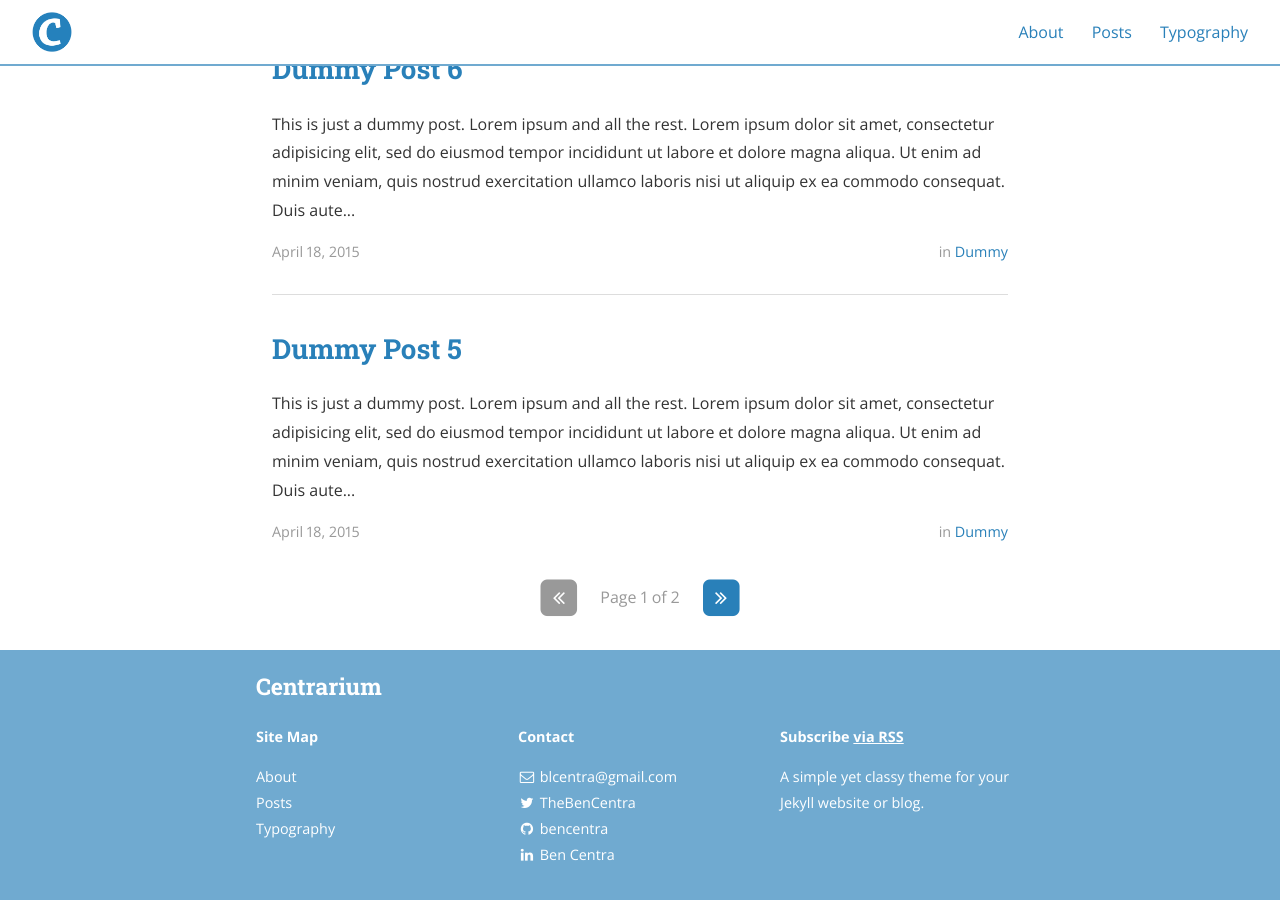
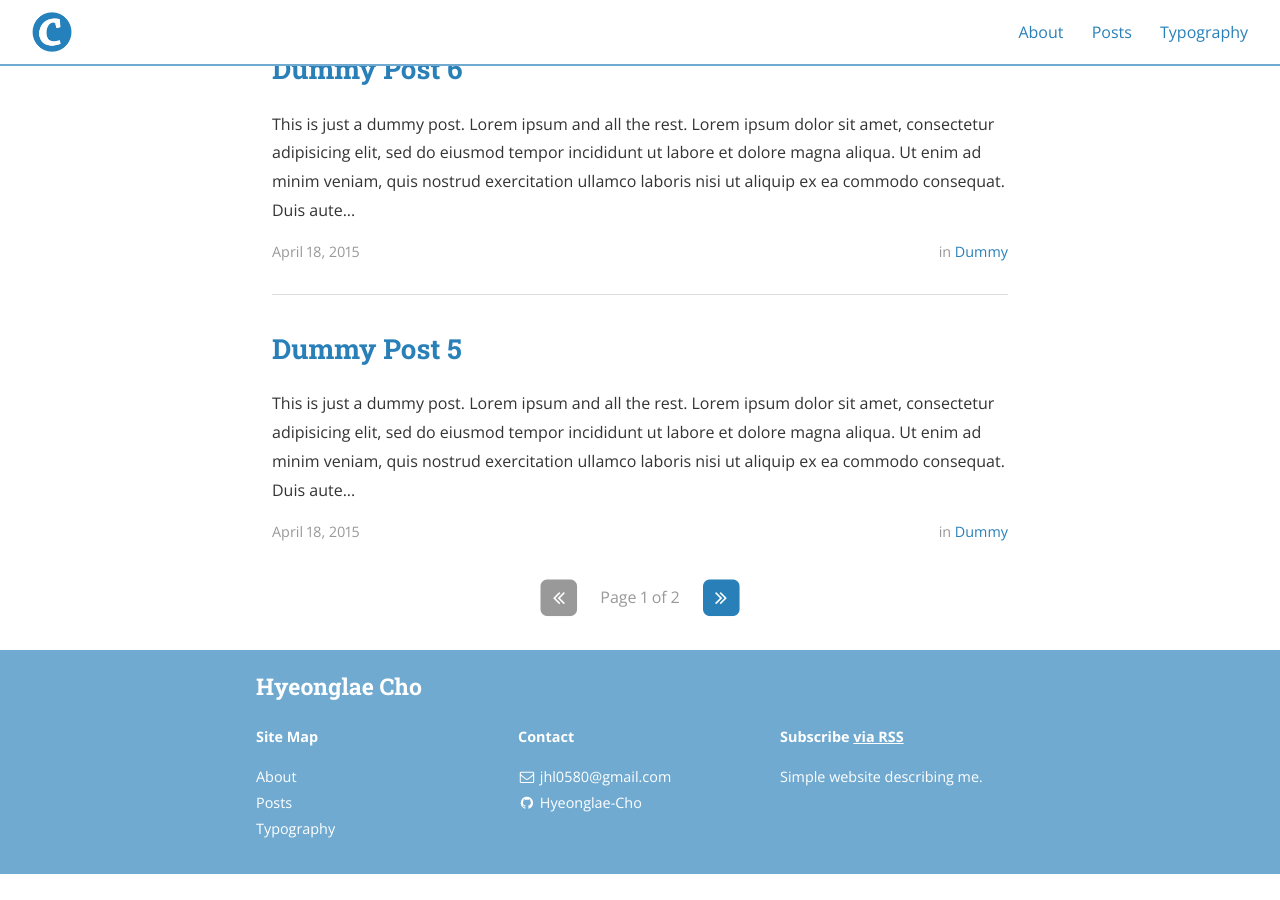
Before and after one commit to Hyeonglae-Cho/Hyeonglae-Cho.github.io, a Jekyll site: the page built from index.html, in a window 1280 px wide and 900 px high, scrolled down 1275 px. Built offline with Jekyll 4.4.1, drawn with Linux system fonts in a browser that asks for light colours; nearby versions of some CDN libraries; the list of posts is cut into pages by our own code; after the commit the page ends 2149 px from its top, so only the background shows below that; part of the change alters nothing that is shown; some of the changed text lies outside the part shown.

Commit message:
Update _config.yml

```diff
--- a/_config.yml
+++ b/_config.yml
@@ -3,23 +3,23 @@
 plugins:
   - jekyll-archives # Sorry, not GitHub pages friendly!
   - jekyll-sitemap
-  - jekyll-paginate-v2
+  - jekyll-paginate
 
 exclude:
   - "/vendor/"
 
 # Site settings
-title: Centrarium
-subtitle: "A simple yet classy theme for your Jekyll website or blog"
-email: blcentra@gmail.com
-name: Ben Centra
+title: Hyeonglae Cho
+subtitle: "Nice to meet you"
+email: jhl0580@gmail.com
+name: Hyeonglae Cho
 description: >
-  A simple yet classy theme for your Jekyll website or blog.
+  Simple website describing me.
 # Base URL of site (i.e. /blog). It should always start with a slash,
 # and never end with a slash. Set it to a blank value if hosting at the
 # root of your server.
 baseurl: "" # the subpath of your site, e.g. /blog/
-url: "" # the base hostname & protocol for your site
+url: "https://hyeonglae-cho.github.io/" # the base hostname & protocol for your site
 cover: "/assets/header_image.jpg"
 logo: "/assets/logo.png"
 
@@ -30,11 +30,13 @@ highlightjs_theme: "monokai-sublime"
 
 # Pagination Settings
 # https://github.com/sverrirs/jekyll-paginate-v2/blob/master/README-GENERATOR.md#site-configuration
-pagination:
-  enabled: true
-  per_page: 5
-  permalink: "/page/:num/"
-  sort_reverse: true
+#pagination:
+#  enabled: true
+#  per_page: 5
+#  permalink: "/page/:num/"
+#  sort_reverse: true
+
+paginate: 5
 
 # Archive settings (see https://github.com/jekyll/jekyll-archives/)
 jekyll-archives:
@@ -76,117 +78,35 @@ descriptions:
 #     desc: Follow me on Twitter            # Description to display as link title, etc
 #     share: true                           # Include in the "Share" section of posts
 social:
-  - name: Twitter
-    icon: twitter
-    username: TheBenCentra
-    url: https://twitter.com/TheBenCentra
-    desc: Follow me on Twitter
-    share: true
+#  - name: Twitter
+#    icon: twitter
+#    username: TheBenCentra
+#    url: https://twitter.com/TheBenCentra
+#    desc: Follow me on Twitter
+#    share: true
 
-  - name: Facebook
-    icon: facebook
-    username: thebencentra
-    url: ""
-    desc: Friend me on Facebook
-    share: true
+#  - name: Facebook
+#    icon: facebook
+#    username: thebencentra
+#    url: ""
+#    desc: Friend me on Facebook
+#    share: true
 
   - name: GitHub
     icon: github
-    username: bencentra
-    url: https://github.com/bencentra
+    username: Hyeonglae-Cho
+    url: https://github.com/Hyeonglae-Cho
     desc: Fork me on GitHub
     share: false
 
-  - name: LinkedIn
-    icon: linkedin
-    username: Ben Centra
-    url: https://www.linkedin.com/pub/ben-centra/47/769/60a
-    desc: Connect with me on LinkedIn
-    share: true
+#  - name: LinkedIn
+#    icon: linkedin
+#    username: Ben Centra
+#    url: https://www.linkedin.com/pub/ben-centra/47/769/60a
+#    desc: Connect with me on LinkedIn
+#    share: true
 
-  - name: Google+
-    icon: google-plus
-    username: ""
-    url: ""
-    desc: Add me to your Circles
-    share: true
 
-  - name: YouTube
-    icon: youtube
-    username: ""
-    url: ""
-    desc: Subscribe on YouTube
-    share: false
-
-  - name: Instagram
-    icon: instagram
-    username: ""
-    url: ""
-    desc: Follow me on Instagram
-    share: false
-
-  - name: Pinterest
-    icon: pinterest
-    username: ""
-    url: ""
-    desc: Follow me on Pinterest
-    share: true
-
-  - name: SoundCloud
-    icon: soundcloud
-    username: ""
-    url: ""
-    desc: Follow me on SoundCloud
-    share: false
-
-  - name: Tumblr
-    icon: tumblr
-    username: ""
-    url: ""
-    desc: Follow me on Tumblr
-    share: false
-
-  - name: Steam
-    icon: steam
-    username: ""
-    url: ""
-    desc: Friend me on Steam
-    share: false
-
-  - name: Dribbble
-    icon: dribbble
-    username: ""
-    url: ""
-    desc: Follow me on Dribble
-    share: false
-
-  - name: Vimeo
-    icon: vimeo-square
-    username: ""
-    url: ""
-    desc: Follow me on Vimeo
-    share: false
-
-  - name: Vine
-    icon: vine
-    username: ""
-    url: ""
-    desc: Follow me on Vine
-    share: false
-
-  - name: Reddit
-    icon: reddit
-    username: ""
-    url: ""
-    desc: Share to Reddit
-    share: true
-
-  - name: "Hacker News"
-    icon: hacker-news
-    username: ""
-    url: ""
-    desc: Share to Hacker News
-    share: false
 
 # Social sharing protocols
 # These are for automatically generating sharing metadata for FB and Twitter
```
